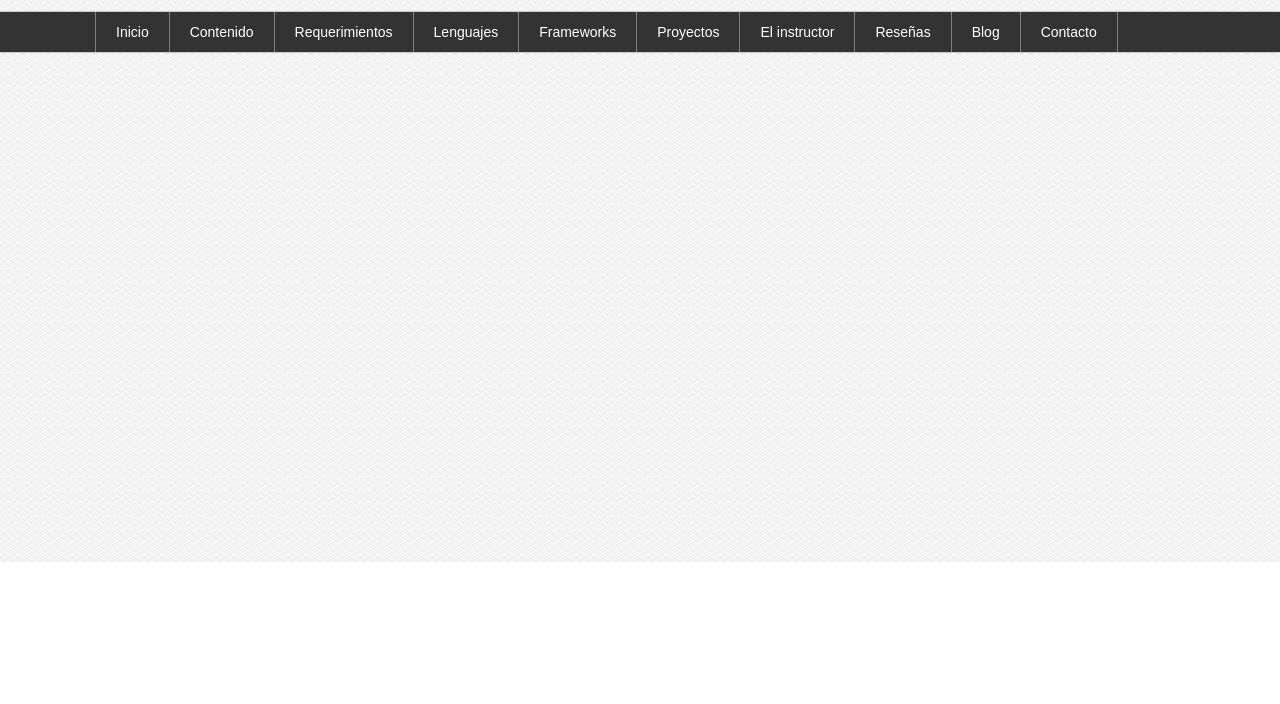
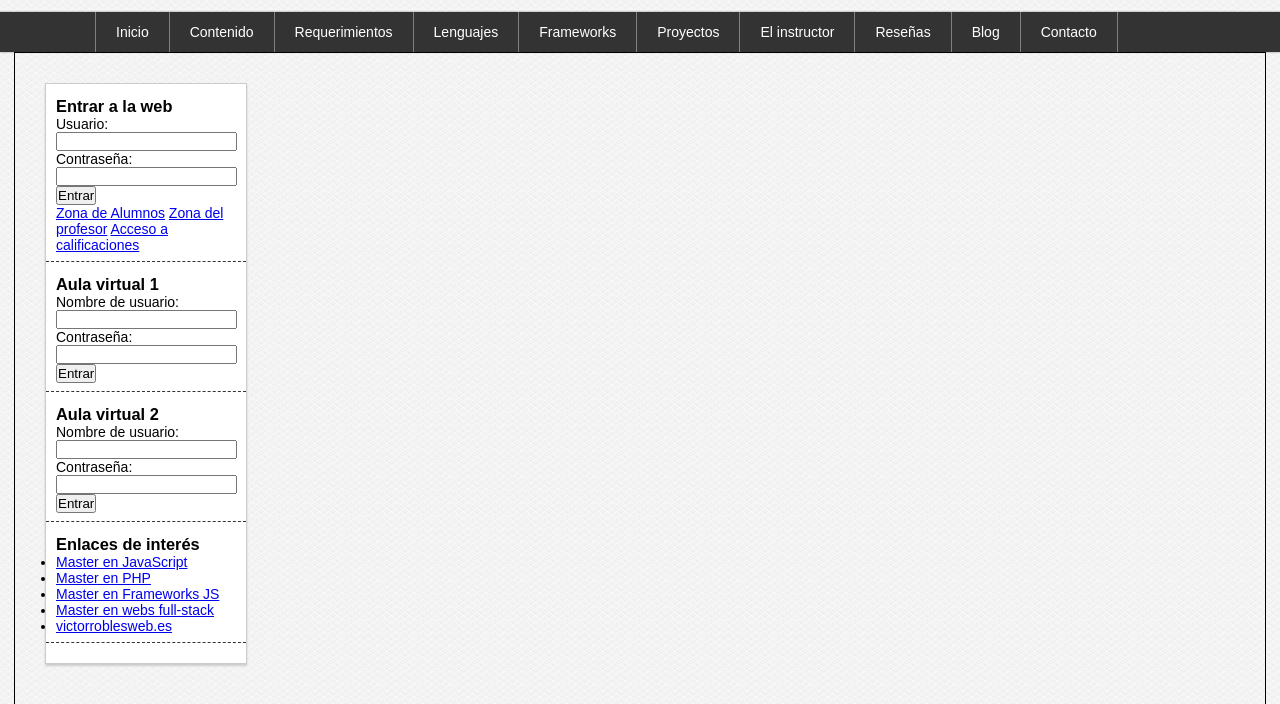
Before and after one commit to juanmatorres-dev/Master-en-CSS-Responsive-SASS-Flexbox-Grid-y-Bootstrap-Udemy, a plain HTML site: page maquetacion-1/index.html in a window 1280 px wide. Shown: the part 238-942 px from the top of the page. Before the commit the page ends 800 px from the top, so only its background shows below. Drawn offline with Linux system fonts and the light colour scheme.

Commit message:
Realizando el proyecto ...
- 64. HTML de la barra lateral
- 65. CSS para la barra lateral

```diff
--- a/maquetacion-1/css/styles.css
+++ b/maquetacion-1/css/styles.css
@@ -154,3 +154,44 @@ body {
     box-shadow: 0px 0px 6px #ccc inset;
     /*background-color: #ccc;*/
 }
+
+
+
+/* CONTENIDO */
+
+#content {
+    border: 1px solid black;
+
+    width: 1250px;
+    min-height: 1100px;
+    margin: 0px auto;
+}
+
+/* BARRA LATERAL */
+
+#aside {
+    width: 200px;
+    float: left;
+    margin: 30px;
+    background-color: white;
+    border: 1px solid #ccc;
+    box-shadow: 0px 2px 2px #ccc;
+    font-family: sans-serif , Arial, Helvetica;
+}
+
+#aside .widget {
+    /*border: 1px solid black;*/
+
+    display: block;
+    width: 180px;
+    margin: 5px auto;
+    padding: 8px;
+    padding-left: 10px;
+    padding-right: 10px;
+    font-size: 14px;
+    border-bottom: 1px dashed #333333;
+}
+
+#aside .widget:last-child {
+    margin-bottom: 20px;
+}
--- a/maquetacion-1/index.html
+++ b/maquetacion-1/index.html
@@ -93,5 +93,89 @@
 
 
 
+    <!-- Inicio del contenido central -->
+
+    <div id="content">
+
+        <!-- Inicio de la barra lateral -->
+
+        <aside id="aside">
+
+            <div class="widget" id="login">
+                <h3>Entrar a la web</h3>
+                <form>
+                    <label for="user">Usuario:</label>
+                    <input name="user" type="text" />
+
+                    <label for="pass">Contraseña:</label>
+                    <input name="pass" type="password" />
+
+                    <input type="submit" value="Entrar" />
+
+                </form>
+
+                <a href="#">Zona de Alumnos</a>
+                <a href="#">Zona del profesor</a>
+                <a href="#">Acceso a calificaciones</a>
+
+            </div>
+
+            <div class="widget" id="login">
+                <h3>Aula virtual 1</h3>
+                <form>
+                    <label for="user">Nombre de usuario:</label>
+                    <input name="user" type="text" />
+
+                    <label for="pass">Contraseña:</label>
+                    <input name="pass" type="password" />
+
+                    <input type="submit" value="Entrar" />
+
+                </form>
+            </div>
+
+            <div class="widget" id="login">
+                <h3>Aula virtual 2</h3>
+                <form>
+                    <label for="user">Nombre de usuario:</label>
+                    <input name="user" type="text" />
+
+                    <label for="pass">Contraseña:</label>
+                    <input name="pass" type="password" />
+
+                    <input type="submit" value="Entrar" />
+
+                </form>
+            </div>
+
+            <div class="widget" id="login">
+                <h3>Enlaces de interés</h3>
+                <ul>
+                    <li>
+                        <a href="#">Master en JavaScript</a>
+                    </li>
+                    <li>
+                        <a href="#">Master en PHP</a>
+                    </li>
+                    <li>
+                        <a href="#">Master en Frameworks JS</a>
+                    </li>
+                    <li>
+                        <a href="#">Master en webs full-stack</a>
+                    </li>
+                    <li>
+                        <a href="https://victorroblesweb.es/">victorroblesweb.es</a>
+                    </li>
+                </ul>
+            </div>
+
+        </aside>
+
+        <!-- Fin de la barra lateral -->
+
+    </div>
+
+    <!-- Fin del contenido central -->
+
 </body>
 </html>
```
